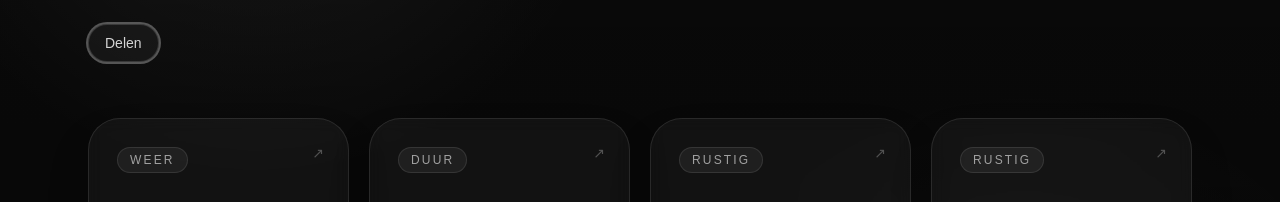
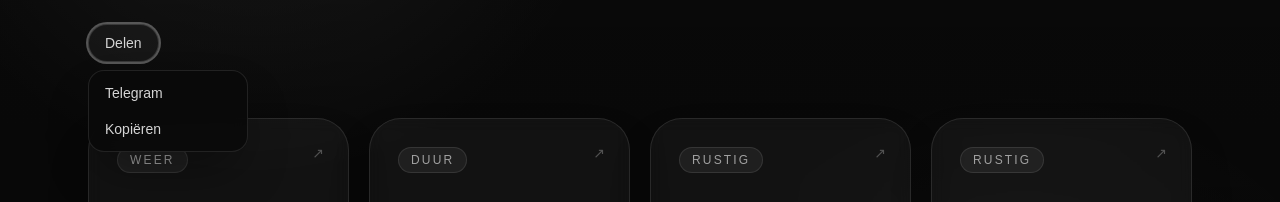
Before and after one commit to Ploxoy/valtmee, a Next.js app: page / in a window 1280 px wide. Both pictures are taken after a click on the button "Delen". Shown: the part 284-486 px from the top of the page. Built offline with nearby package versions, Linux system fonts and the light colour scheme; no server answers.

Commit message:
return telegramm to defult

```diff
--- a/app/components/share-button.tsx
+++ b/app/components/share-button.tsx
@@ -47,9 +47,15 @@ function buildReceipt({
 
 export default function ShareButton(props: ShareButtonProps) {
   const [status, setStatus] = useState<"idle" | "copied" | "error">("idle");
+  const [isOpen, setIsOpen] = useState(false);
 
-  const share = async () => {
   const receipt = buildReceipt(props);
+
+  const resetStatus = () => {
+    window.setTimeout(() => setStatus("idle"), 1800);
+  };
+
+  const shareNative = async () => {
     const shareData = {
       title: "Valt mee",
       text: receipt,
@@ -58,26 +64,75 @@ export default function ShareButton(props: ShareButtonProps) {
     try {
       if (navigator.share) {
         await navigator.share(shareData);
+      } else {
+        await copyReceipt();
+      }
+    } catch (error) {
+      console.error(error);
+      setStatus("error");
+      resetStatus();
+    }
+
+    setIsOpen(false);
+  };
+
+  const toggleShare = async () => {
+    if (navigator.share) {
+      await shareNative();
       return;
     }
 
+    setIsOpen((value) => !value);
+  };
+
+  const shareTelegram = () => {
+    const url = `https://t.me/share/url?text=${encodeURIComponent(receipt)}`;
+    window.open(url, "_blank", "noopener,noreferrer");
+    setIsOpen(false);
+  };
+
+  const copyReceipt = async () => {
+    try {
       await navigator.clipboard.writeText(receipt);
       setStatus("copied");
-      window.setTimeout(() => setStatus("idle"), 1800);
+      resetStatus();
+      setIsOpen(false);
     } catch (error) {
       console.error(error);
       setStatus("error");
-      window.setTimeout(() => setStatus("idle"), 1800);
+      resetStatus();
     }
   };
 
   return (
+    <div className="relative inline-block">
       <button
         type="button"
-      onClick={share}
+        onClick={toggleShare}
+        aria-expanded={isOpen}
         className="inline-flex items-center rounded-full border border-white/15 bg-white/[0.04] px-4 py-2 text-sm font-medium text-neutral-300 transition hover:border-white/30 hover:text-white focus:outline-none focus:ring-2 focus:ring-white/30"
       >
         {status === "copied" ? "Gekopieerd" : status === "error" ? "Delen mislukt" : "Delen"}
       </button>
+
+      {isOpen && (
+        <div className="absolute left-0 z-20 mt-2 w-40 overflow-hidden rounded-2xl border border-white/10 bg-neutral-950/95 p-1 text-sm shadow-2xl shadow-black/40 backdrop-blur">
+          <button
+            type="button"
+            onClick={shareTelegram}
+            className="block w-full rounded-xl px-3 py-2 text-left text-neutral-300 transition hover:bg-white/10 hover:text-white"
+          >
+            Telegram
+          </button>
+          <button
+            type="button"
+            onClick={copyReceipt}
+            className="block w-full rounded-xl px-3 py-2 text-left text-neutral-300 transition hover:bg-white/10 hover:text-white"
+          >
+            Kopiëren
+          </button>
+        </div>
+      )}
+    </div>
   );
 }
```
Lines whose indentation alone changed are shown as unchanged.
